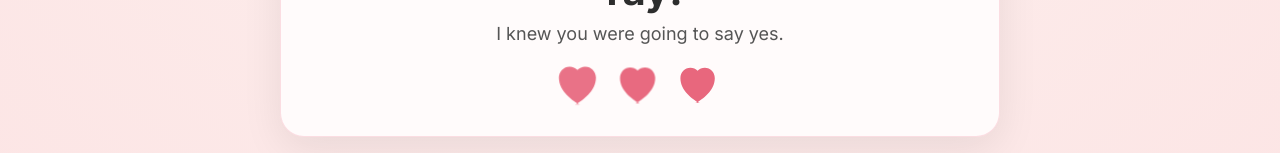
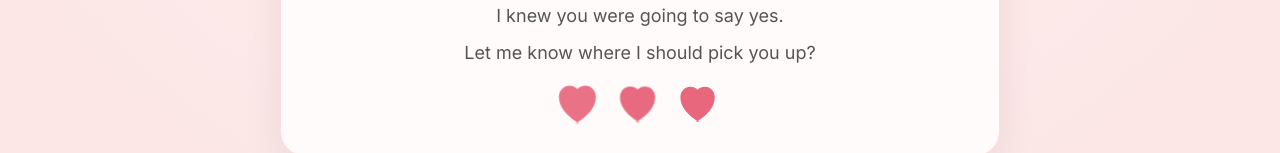
Before and after one commit to appsforhumanity/valentinsday, a plain HTML site: page index.html in a window 1280 px wide. Both pictures are taken after a click on the button "Yes!". Shown: the part 492-645 px from the top of the page. Drawn offline with nearby package versions, Linux system fonts and the light colour scheme.

Commit message:
pick you up?

```diff
--- a/index.html
+++ b/index.html
@@ -190,6 +190,7 @@
     <section class="result" id="result">
       <h2>Yay!</h2>
       <p class="result-text">I knew you were going to say yes.</p>
+      <p class="result-text">Let me know where I should pick you up?</p>
       <div class="result-hearts" aria-hidden="true">
         <svg viewBox="0 0 24 24" xmlns="http://www.w3.org/2000/svg"><path d="M12 21.5c-.3 0-.6-.1-.8-.2-2.5-1.6-9-5.8-9-12.2 0-2.9 2.2-5.2 5-5.2 1.4 0 2.7.6 3.6 1.5.9-.9 2.2-1.5 3.6-1.5 2.8 0 5 2.3 5 5.2 0 6.4-6.5 10.6-9 12.2-.2.1-.5.2-.8.2z" fill="#e8677d"/></svg>
         <svg viewBox="0 0 24 24" xmlns="http://www.w3.org/2000/svg"><path d="M12 21.5c-.3 0-.6-.1-.8-.2-2.5-1.6-9-5.8-9-12.2 0-2.9 2.2-5.2 5-5.2 1.4 0 2.7.6 3.6 1.5.9-.9 2.2-1.5 3.6-1.5 2.8 0 5 2.3 5 5.2 0 6.4-6.5 10.6-9 12.2-.2.1-.5.2-.8.2z" fill="#e8677d"/></svg>
```
